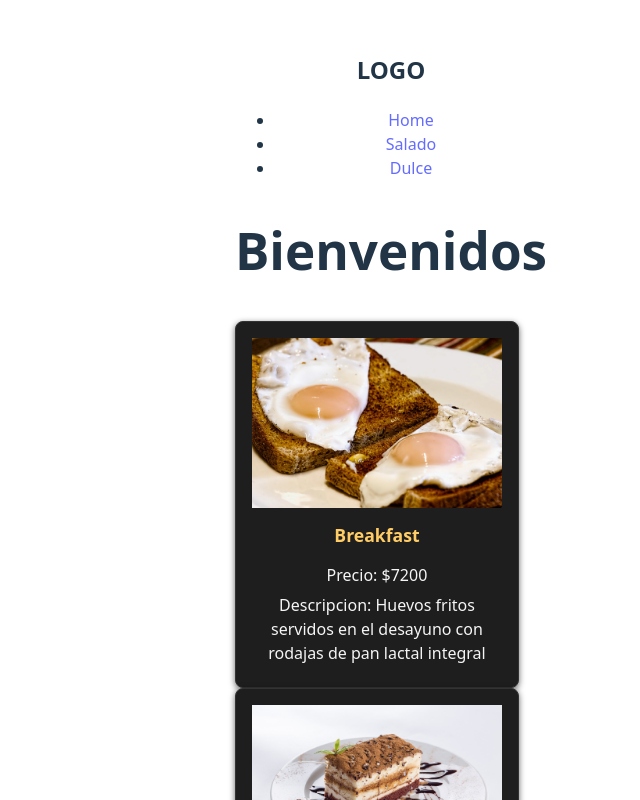
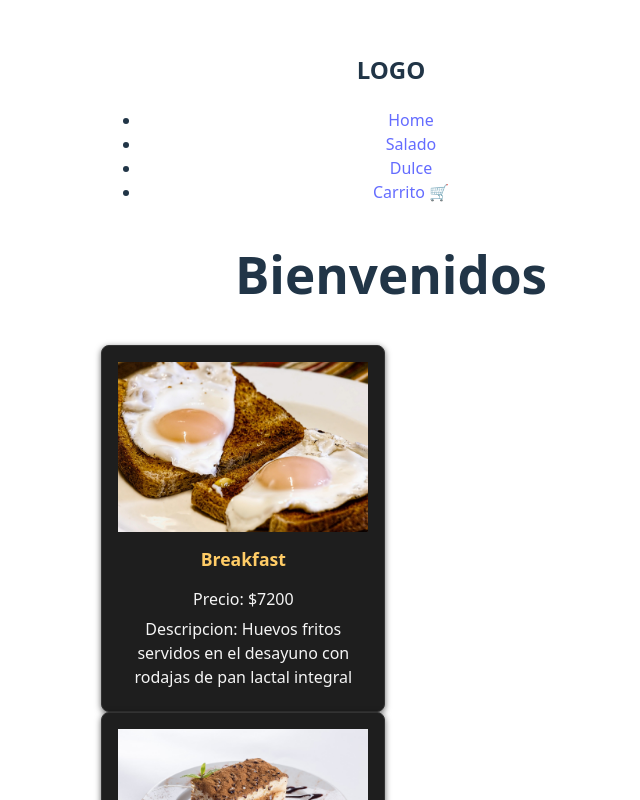
Before and after one commit to carlosbinker/react-practica, a React (Vite) app: page / in a window 1280 px wide. Shown: the top 800 px of the page, without its empty margins (249-889 px from the left). Built offline with nearby package versions, Linux system fonts and the light colour scheme.

Commit message:
Incorporo el contexto

```diff
--- a/src/App.jsx
+++ b/src/App.jsx
@@ -3,7 +3,8 @@ import './App.css'
 import { Footer } from './components/Footer/Footer';
 import { Header } from './components/Header/Header';
 import { ItemDetailContainer } from './components/ItemDetailContainer/ItemDetailContainer';
-import { ItemlistContainer } from './components/ItemListContainer/ItemListContainer';
+import { ItemListContainer } from './components/ItemListContainer/ItemListContainer';
+import { CartProvider } from './context/CartContext/CartProvider';
 
 function App() {
 
@@ -11,17 +12,19 @@ function App() {
   return (
     <>
       <BrowserRouter>
+        <CartProvider>
           <div>
             <Header />
               <Routes>
-            <Route path="/" element={<ItemlistContainer titulo={"Bienvenidos"}/>}/>
+                <Route path="/" element={<ItemListContainer titulo={"Bienvenidos"}/>}/>
                 <Route path="/detail/:id" element={<ItemDetailContainer/>}/>
               </Routes>
             <Footer />
           </div>
+        </CartProvider>
       </BrowserRouter>
     </>
   );
 }
 
-export default App
+export default App;
--- a/src/components/Item/Item.jsx
+++ b/src/components/Item/Item.jsx
@@ -1,4 +1,3 @@
-import { Link } from "react-router-dom";
 import "./Item.css";
 
 export const Item = ({ name, price, description, imageUrl, children }) => {
--- a/src/components/ItemDetail/ItemDetail.jsx
+++ b/src/components/ItemDetail/ItemDetail.jsx
@@ -1,10 +1,11 @@
-
 import { Item } from "../Item/Item";
+import { useCartContext } from "../../context/CartContext/useCartContext";
 
 export const ItemDetail = ({ detail }) => {
+  const { addItem } = useCartContext();
   return (
     <Item {...detail}>
-      <button>Enviar al carrito</button>
+      <button onClick={() => {addItem(detail)}}>Enviar al carrito</button>
     </Item>
   );
 };
--- a/src/components/ItemDetailContainer/ItemDetailContainer.jsx
+++ b/src/components/ItemDetailContainer/ItemDetailContainer.jsx
@@ -14,7 +14,6 @@ export const ItemDetailContainer = () => {
         if (!res.ok) {
           throw new Error("No se encontro el producto");
         }
-
         return res.json();
       })
       .then((data) => {
--- a/src/components/ItemList/ItemList.jsx
+++ b/src/components/ItemList/ItemList.jsx
@@ -9,8 +9,7 @@ export const ItemList = ({ list }) => {
       {list.length ? (
         list.map((prod) => (
           //como yo reutilizo Item en el detalle, no quiero conflictos de "click"
-          //al tocar el boton de "agregar al carrito" y se clickee tambien la card
-
+          //al tocar el boton de "agregar al carrito" y que se clickee tambien la card
           //Por eso para evitar poner Link en Item, venimos a ItemList y pasamos
           //Link en el mapeo, con su key, ya que la key va en el componente que retorne el mapeo
           //(y ahora no es Item, sino Link)
--- a/src/components/ItemListContainer/ItemListContainer.jsx
+++ b/src/components/ItemListContainer/ItemListContainer.jsx
@@ -1,13 +1,15 @@
 // Arrow Function Snippets es una extención para escribir menos !
-//Este componente va a ser un contenedor que tendrá una lista de componentes.
+//Este componente va a ser un contenedor que tendrá una lista de componentes. Este componente tiene la lógica necesaria
+// para recibir un listado de elementos, en principio desde un Json local y luego a través de una API
 //La idea es separar las responsabilidades. Que este componente no haga todas las funciones juntas
 //1) Yo me encargo de pedir, 2) Yo me encargo de desarmar el palet
-//3) Yo me encargo de mostrarteló en la góndola en una card por ejemplo. Va haciendo como una especie de 'pasamanos'
-//el componente 2 tendrá la responsabilidad de mapear que se va a mostrar o no. Tal vez no haya nada que mostrar
+//3) Yo me encargo de mostrarteló en la góndola en una card por ejemplo. Va haciendo como una especie de 'pasamanos' en cuanto
+// al manejo de las responsablidades. Resulta más sencillo luego encontrar un error.
+//el componente 2 (ItemList) tendrá la responsabilidad de mapear lo que se va a mostrar o no. Tal vez no haya nada que mostrar
 import { useEffect, useState } from "react";
 import { ItemList } from "../ItemList/ItemList";
 
-export const ItemlistContainer = ({titulo}) => {
+export const ItemListContainer = ({titulo}) => {
 
     const [products, setProducts] = useState([]);
 
@@ -17,7 +19,7 @@ export const ItemlistContainer = ({titulo}) => {
                 if (!res.ok) {
                     throw new Error("Hubo un problema al buscar productos");
                 }
-                return res.json();
+                return res.json(); // Retorno un objeto javascript que lo captura en el siguiente then con data
             })
             .then((data) => {
                 setProducts(data);
@@ -33,7 +35,7 @@ export const ItemlistContainer = ({titulo}) => {
 
         <section>
             <h1>{titulo}</h1>
-            <ItemList list={products} />
+            <ItemList list={products} /> // Le pasa los productos a ItemList para que se encargue de cómo mostrarlos
         </section>
 
     );
--- a/src/components/Nav/Nav.css
+++ b/src/components/Nav/Nav.css
@@ -0,0 +1,12 @@
+.in-Cart{
+    background-color: red;
+    font-size: 0.75rem;
+    font-weight: bold;
+    color: white;
+    border-radius: 50%;
+    padding: 0.25em 0.5em;
+    display: inline-block;
+    min-width: 20px; /*asegura que sea redondo*/
+    text-align: center;
+    margin-left: 0.25rem;
+}
--- a/src/components/Nav/Nav.jsx
+++ b/src/components/Nav/Nav.jsx
@@ -1,19 +1,30 @@
 import { Link } from "react-router-dom";
+import { useCartContext } from "../../context/CartContext/useCartContext";
+import "./Nav.css"
 
 export const Nav = () => {
   //Dejamos los Link preparados para cuando hagamos filtrado por categoria
   //Por ahora, quedan de vista, pero sirven al tocar para escribir la ruta
   //en la barra de búsqueda
+
+const { getTotalItems } = useCartContext();
+
   return (
     <nav>
       <ul>
-        <li> <Link to={"/"}>Home</Link></li>
+        <li>
+          <Link to={"/"}>Home</Link>
+        </li>
         <li>
           <Link to={"/category/salado"}>Salado</Link>
         </li>
         <li>
           <Link to={"/category/dulce"}>Dulce</Link>
         </li>
+        <li>
+          <Link to={"/carrito"}> Carrito 🛒 </Link>
+          {getTotalItems() > 0 && (<span className="in-Cart">{getTotalItems()}</span>)}
+        </li>
       </ul>
     </nav>
   );
--- /dev/null
+++ b/src/context/CartContext/CartContext.js
@@ -0,0 +1,5 @@
+// Esto constituye el 1° paso, o sea la creación del contexto Carrito
+
+import { createContext } from "react";
+
+export const CartContext = createContext(); // Invocamos a createContext() para darle contexto a CartContext
--- /dev/null
+++ b/src/context/CartContext/CartProvider.jsx
@@ -0,0 +1,38 @@
+// Como 3° paso vamos a usar el Provider que le va a otorgar toda la funcionalidad, estados, etc., a nuestro contexto
+// Le vamos a poner children a CartProvider porque recordemos que tiene que envolverse!
+
+import { useState } from "react";
+import { CartContext } from "./CartContext";
+
+export const CartProvider = ({ children }) => {
+    const [cart, setCart] = useState([]);
+
+    const exists = (id) => {
+        const exist = cart.some((p) => p.id === id);
+        return exist;
+    };
+
+    const addItem = (item) => {
+        if (exists(item.id)) {
+            alert("El producto ya existe en el carrito");
+            return;
+        }
+
+        setCart([...cart, item]);
+        alert(`${item.name} agregado`);
+    };
+
+    const clearCart = () => {
+        setCart([]);
+    };
+
+    const getTotalItems = () => {
+        if (cart.length) {
+            return cart.length;
+        }
+    };
+
+        const values = {cart, addItem, clearCart, getTotalItems };
+
+        return <CartContext.Provider value={values}>{children}</CartContext.Provider>;
+};
--- /dev/null
+++ b/src/context/CartContext/useCartContext.js
@@ -0,0 +1,8 @@
+// Aquí creamos el hook personalizado (2° paso)
+
+import { useContext } from "react" // Importo el hook para el manejo del contexto
+import { CartContext } from "./CartContext" // CartContext es el contexto del carrito con sus métodos
+
+export const useCartContext = () => {
+  return useContext(CartContext) // Retornamos el contexto del carrito para usarlo en los componentes que lo requieran
+};
```
Lines whose indentation alone changed are shown as unchanged.
